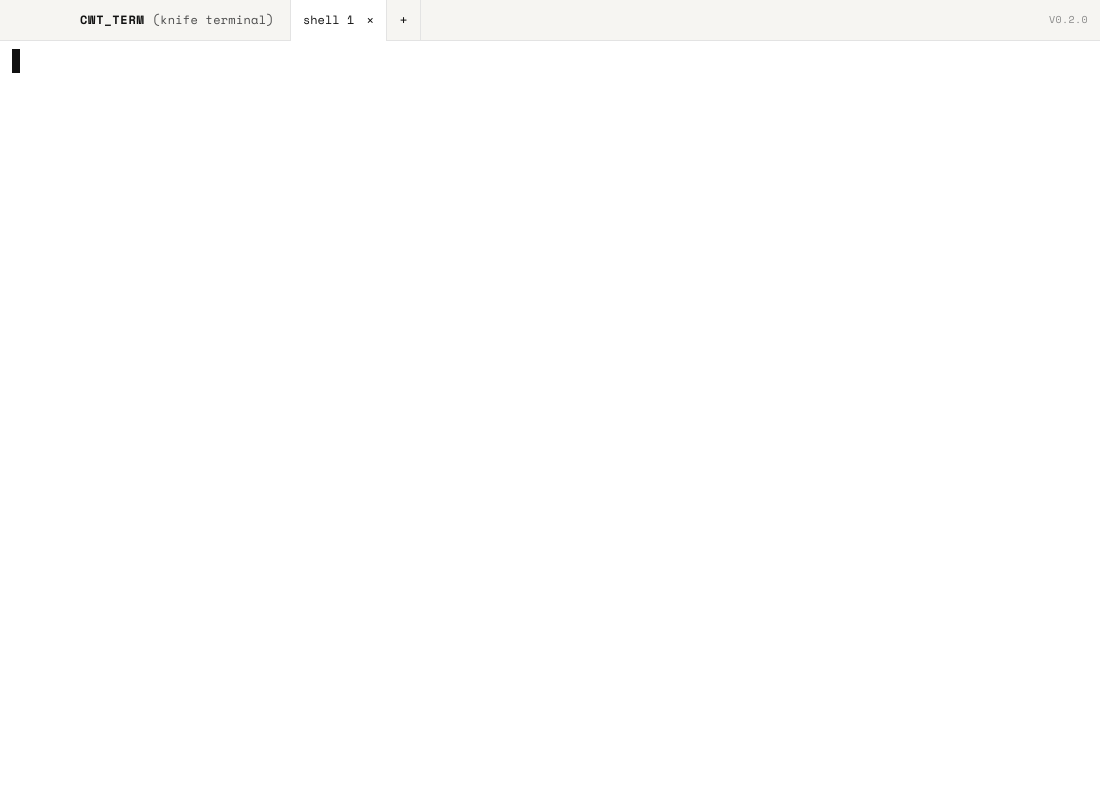
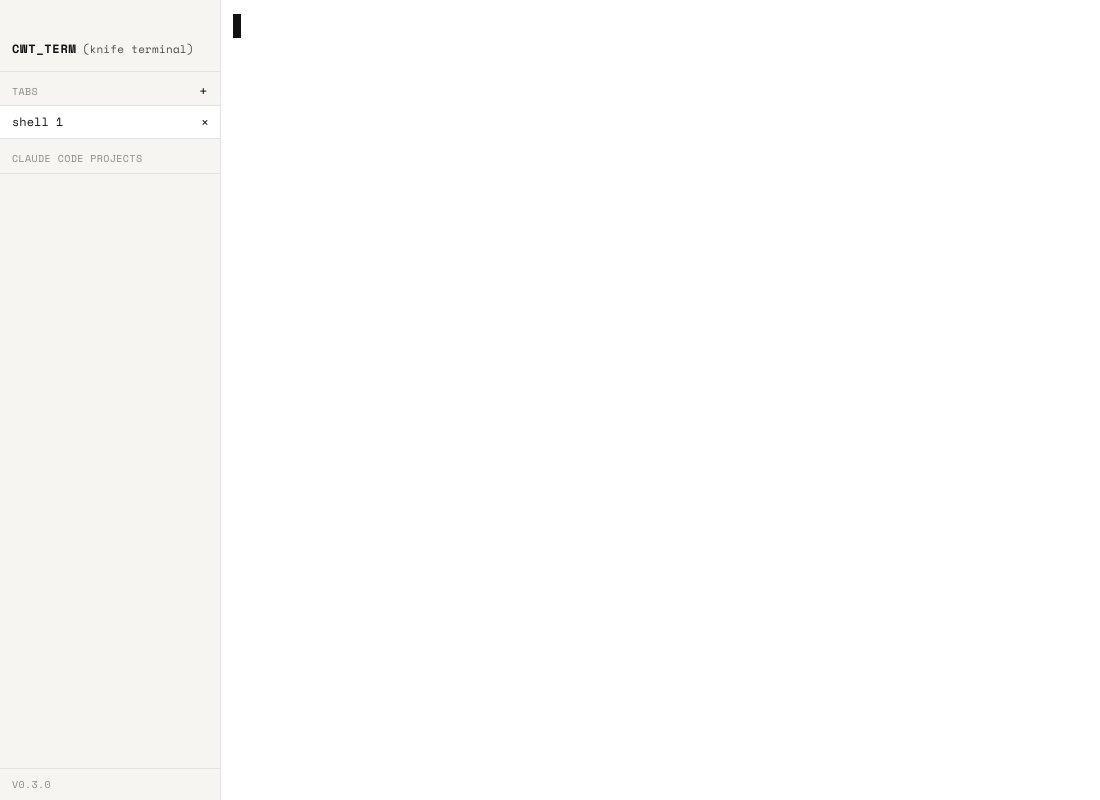
Before and after one commit to cheewee2000/knife-terminal, an Electron app: page index.html in a window 1100 px wide. Drawn offline with nearby package versions, Linux system fonts and the light colour scheme; no server answers.

Commit message:
v0.3.0: left sidebar tabs, recent Claude Code projects, drag-drop file paths
Co-Authored-By: Claude Fable 5 <noreply@anthropic.com>
Claude-Session: https://claude.ai/code/session_01REZrxRHACMTcMUnpL2k7vA

```diff
--- a/index.html
+++ b/index.html
@@ -6,29 +6,45 @@
   <link rel="stylesheet" href="colors_and_type.css">
   <link rel="stylesheet" href="node_modules/@xterm/xterm/css/xterm.css">
   <style>
-    :root { --hair: var(--rule); --panel: var(--paper-2); --ink2: var(--ink-soft); --hint: var(--ink-faint); }
     html, body { margin: 0; height: 100%; overflow: hidden; }
-    #tabbar { height: 40px; display: flex; align-items: stretch; padding-left: 80px; background: var(--panel); border-bottom: 1px solid var(--hair); -webkit-app-region: drag; user-select: none; }
-    #mark { -webkit-app-region: no-drag; display: flex; align-items: center; gap: 8px; padding: 0 16px 0 0; font-size: 12px; }
+    #side { position: absolute; top: 0; bottom: 0; left: 0; width: 220px; background: var(--paper-2); border-right: 1px solid var(--rule); display: flex; flex-direction: column; user-select: none; font-size: 12px; }
+    #drag { height: 40px; -webkit-app-region: drag; flex: none; }
+    #mark { display: flex; align-items: baseline; gap: 6px; padding: 0 12px 12px; border-bottom: 1px solid var(--rule); flex: none; flex-wrap: wrap; }
     #mark b { font-weight: 700; letter-spacing: 0.06em; color: var(--ink); }
-    #mark span { color: var(--ink2); letter-spacing: 0.02em; }
-    .tab { -webkit-app-region: no-drag; padding: 0 12px; font-size: 12px; color: var(--ink2); border-left: 1px solid var(--hair); cursor: default; display: flex; align-items: center; gap: 12px; max-width: 200px; transition: opacity 120ms var(--ease); }
+    #mark span { color: var(--ink-soft); letter-spacing: 0.02em; font-size: 11px; }
+    .label { padding: 12px 12px 6px; font-size: 10px; letter-spacing: 0.04em; text-transform: uppercase; color: var(--ink-faint); display: flex; justify-content: space-between; align-items: center; flex: none; }
+    #tabs { flex: none; max-height: 40%; overflow-y: auto; }
+    .tab { padding: 6px 12px; color: var(--ink-soft); cursor: default; display: flex; align-items: center; gap: 8px; transition: opacity var(--dur-fast) var(--ease); }
     .tab:hover { opacity: 0.55; }
-    .tab.active { background: var(--paper); color: var(--ink); margin-bottom: -1px; }
-    .tab .title { overflow: hidden; text-overflow: ellipsis; white-space: nowrap; }
-    .tab .close { color: var(--hint); font-size: 13px; }
+    .tab.active { background: var(--paper); color: var(--ink); border-top: 1px solid var(--rule); border-bottom: 1px solid var(--rule); margin-right: -1px; }
+    .tab .title { flex: 1; overflow: hidden; text-overflow: ellipsis; white-space: nowrap; }
+    .tab .close { color: var(--ink-faint); font-size: 13px; }
     .tab.active .close { color: var(--ink); }
-    #newtab { -webkit-app-region: no-drag; padding: 0 12px; font-size: 14px; color: var(--ink); border-left: 1px solid var(--hair); border-right: 1px solid var(--hair); display: flex; align-items: center; cursor: default; transition: opacity 120ms var(--ease); }
+    #newtab { cursor: default; color: var(--ink); font-size: 14px; line-height: 1; transition: opacity var(--dur-fast) var(--ease); }
     #newtab:hover { opacity: 0.55; }
-    #version { -webkit-app-region: no-drag; margin-left: auto; display: flex; align-items: center; padding: 0 12px; font-size: 10px; letter-spacing: 0.04em; color: var(--hint); text-transform: uppercase; }
-    #terms { position: absolute; top: 41px; bottom: 0; left: 0; right: 0; }
-    .term { position: absolute; inset: 0; padding: 8px 0 4px 12px; display: none; }
+    #projects { flex: 1; overflow-y: auto; border-top: 1px solid var(--rule); }
+    .proj { padding: 5px 12px; color: var(--ink-soft); cursor: default; white-space: nowrap; overflow: hidden; text-overflow: ellipsis; transition: opacity var(--dur-fast) var(--ease); }
+    .proj:hover { opacity: 0.55; }
+    .proj:before { content: '→ '; color: var(--ink-faint); }
+    #version { flex: none; padding: 8px 12px; font-size: 10px; letter-spacing: 0.04em; color: var(--ink-faint); text-transform: uppercase; border-top: 1px solid var(--rule); }
+    #terms { position: absolute; top: 0; bottom: 0; left: 221px; right: 0; }
+    #dragbar { position: absolute; top: 0; left: 0; right: 0; height: 14px; -webkit-app-region: drag; }
+    .term { position: absolute; inset: 0; padding: 14px 0 4px 12px; display: none; }
     .term.active { display: block; }
+    .term.over { outline: 2px solid var(--ink); outline-offset: -2px; }
   </style>
 </head>
 <body>
-  <div id="tabbar"><div id="mark"><b>CWT_TERM</b><span>(knife terminal)</span></div><div id="newtab" title="New tab (⌘T)">+</div><div id="version">v0.2.0</div></div>
-  <div id="terms"></div>
+  <div id="side">
+    <div id="drag"></div>
+    <div id="mark"><b>CWT_TERM</b><span>(knife terminal)</span></div>
+    <div class="label">Tabs <span id="newtab" title="New tab (⌘T)">+</span></div>
+    <div id="tabs"></div>
+    <div class="label">Claude Code projects</div>
+    <div id="projects"></div>
+    <div id="version">v0.3.0</div>
+  </div>
+  <div id="terms"><div id="dragbar"></div></div>
   <script src="node_modules/@xterm/xterm/lib/xterm.js"></script>
   <script src="node_modules/@xterm/addon-fit/lib/addon-fit.js"></script>
   <script src="renderer.js"></script>
--- a/package.json
+++ b/package.json
@@ -1,6 +1,6 @@
 {
   "name": "knife-terminal",
-  "version": "0.2.0",
+  "version": "0.3.0",
   "description": "CW&T's own terminal. Basic, with tabs.",
   "main": "main.js",
   "scripts": {
--- a/preload.js
+++ b/preload.js
@@ -1,7 +1,9 @@
-const { contextBridge, ipcRenderer } = require('electron');
+const { contextBridge, ipcRenderer, webUtils } = require('electron');
 
 contextBridge.exposeInMainWorld('pty', {
-  spawn: (id, cols, rows) => ipcRenderer.invoke('pty:spawn', { id, cols, rows }),
+  spawn: (id, cols, rows, cwd, cmd) => ipcRenderer.invoke('pty:spawn', { id, cols, rows, cwd, cmd }),
+  pathFor: (file) => webUtils.getPathForFile(file),
+  projects: () => ipcRenderer.invoke('projects:list'),
   write: (id, data) => ipcRenderer.send('pty:write', { id, data }),
   resize: (id, cols, rows) => ipcRenderer.send('pty:resize', { id, cols, rows }),
   kill: (id) => ipcRenderer.send('pty:kill', { id }),
--- a/renderer.js
+++ b/renderer.js
@@ -1,11 +1,12 @@
 const tabs = new Map(); // id -> { term, fit, tabEl, termEl }
 let active = null;
 let nextId = 1;
-const tabbar = document.getElementById('tabbar');
+const tabsEl = document.getElementById('tabs');
+const projectsEl = document.getElementById('projects');
 const newtabBtn = document.getElementById('newtab');
 const termsEl = document.getElementById('terms');
 
-function createTab() {
+function createTab(opts = {}) {
   const id = nextId++;
   const termEl = document.createElement('div');
   termEl.className = 'term';
@@ -35,16 +36,26 @@ function createTab() {
   tabEl.className = 'tab';
   tabEl.innerHTML = `<span class="title">shell ${id}</span><span class="close">×</span>`;
   tabEl.onclick = (e) => { if (e.target.classList.contains('close')) closeTab(id); else activate(id); };
-  tabbar.insertBefore(tabEl, newtabBtn);
+  tabsEl.appendChild(tabEl);
 
   tabs.set(id, { term, fit, tabEl, termEl });
   activate(id);
   fit.fit();
-  window.pty.spawn(id, term.cols, term.rows);
+  window.pty.spawn(id, term.cols, term.rows, opts.cwd, opts.cmd);
+  if (opts.title) tabEl.querySelector('.title').textContent = opts.title;
+
+  // drag & drop files/folders → paste shell-quoted path
+  termEl.addEventListener('dragover', e => { e.preventDefault(); termEl.classList.add('over'); });
+  termEl.addEventListener('dragleave', () => termEl.classList.remove('over'));
+  termEl.addEventListener('drop', e => {
+    e.preventDefault(); termEl.classList.remove('over');
+    const paths = [...e.dataTransfer.files].map(f => window.pty.pathFor(f)).filter(Boolean);
+    if (paths.length) { window.pty.write(id, paths.map(shellQuote).join(' ') + ' '); term.focus(); }
+  });
 
   term.onData(data => window.pty.write(id, data));
   term.onResize(({ cols, rows }) => window.pty.resize(id, cols, rows));
-  term.onTitleChange(title => { tabEl.querySelector('.title').textContent = title || `shell ${id}`; });
+  term.onTitleChange(title => { if (!opts.title) tabEl.querySelector('.title').textContent = title || `shell ${id}`; });
 }
 
 function activate(id) {
@@ -72,7 +83,22 @@ function closeTab(id) {
 window.pty.onData((id, data) => tabs.get(id)?.term.write(data));
 window.pty.onExit((id) => closeTab(id));
 
-newtabBtn.onclick = createTab;
+newtabBtn.onclick = () => createTab();
+
+function shellQuote(p) { return /^[A-Za-z0-9_\/.\-]+$/.test(p) ? p : "'" + p.replace(/'/g, "'\\''") + "'"; }
+
+async function loadProjects() {
+  const list = await window.pty.projects();
+  projectsEl.innerHTML = '';
+  for (const p of list) {
+    const el = document.createElement('div');
+    el.className = 'proj'; el.textContent = p.name; el.title = p.path;
+    el.onclick = () => createTab({ cwd: p.path, cmd: 'claude', title: p.name });
+    projectsEl.appendChild(el);
+  }
+}
+loadProjects();
+window.addEventListener('focus', loadProjects);
 window.addEventListener('resize', () => active && tabs.get(active)?.fit.fit());
 window.addEventListener('keydown', (e) => {
   if (!e.metaKey) return;
```
Also changed, not shown: main.js (+21 -5 lines), README.md.
